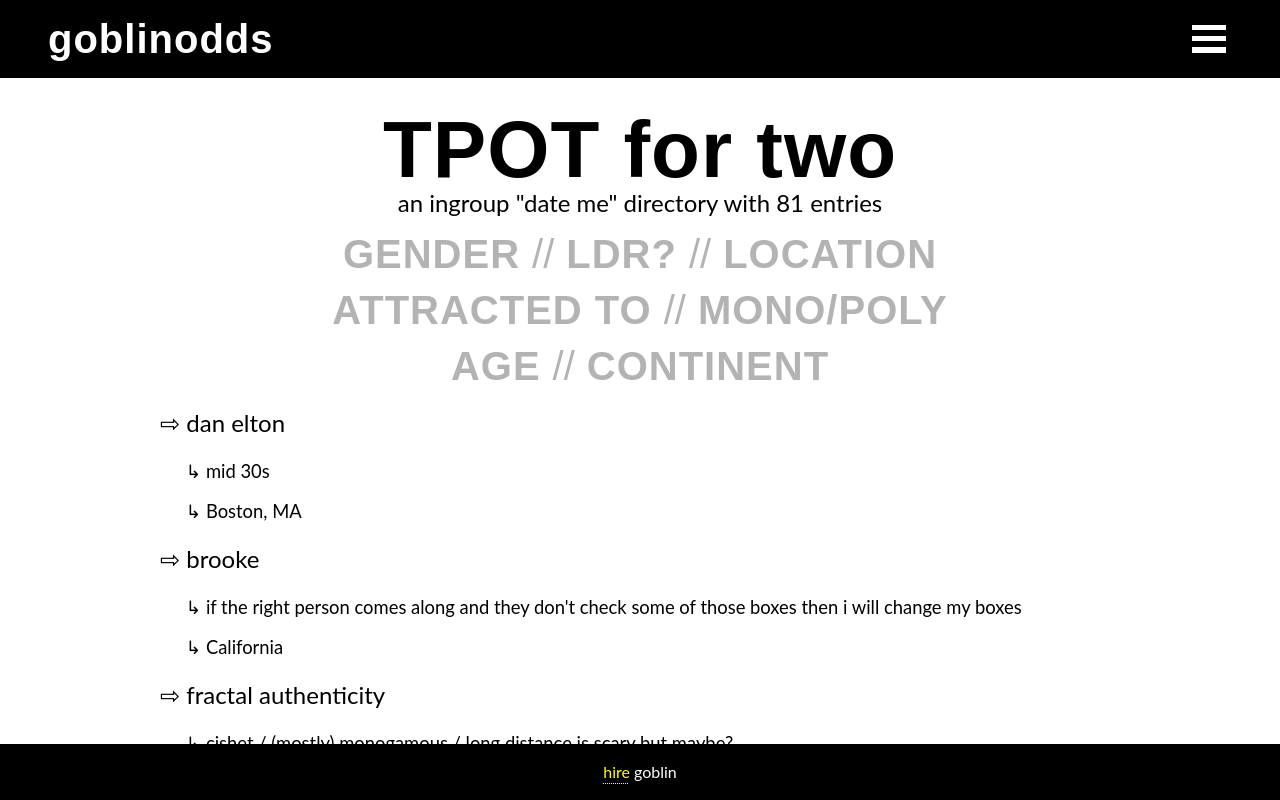
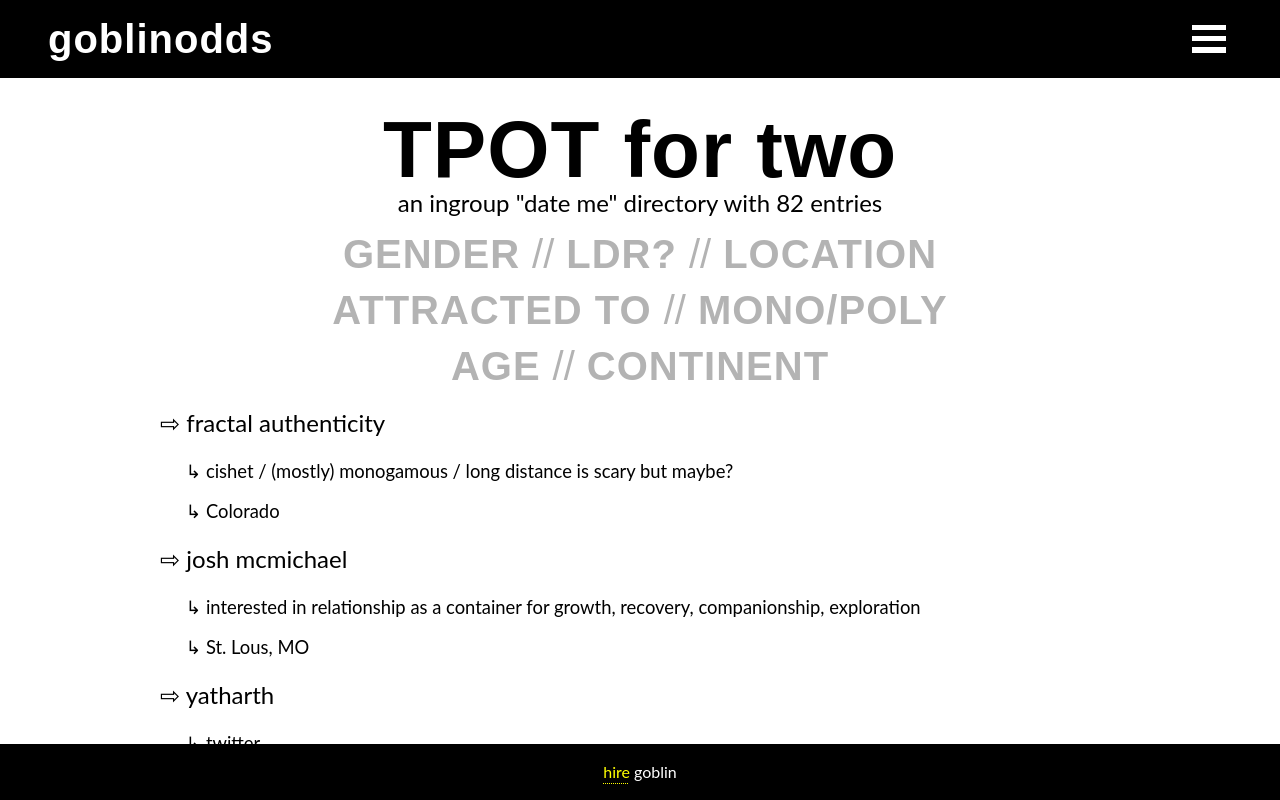
Before and after one commit to goblinodds/goblinodds.github.io, a React (Create React App) app: page /tpot42 in a window 1280 px wide. Shown: the top 800 px of the page. Built offline with nearby package versions, Linux system fonts and the light colour scheme.

Commit message:
added Max #60 in form to TPOT42

```diff
--- a/src/components/Tpot42/Profiles.js
+++ b/src/components/Tpot42/Profiles.js
@@ -1128,15 +1128,24 @@
         loctype: ['flexible'],
         location: 'Washington DC',
         continent: ['North America']
+    },
+    {
+        name: 'max',
+        link: 'https://drive.google.com/file/d/1asj142baA-CqW9-MDZmiclXCBkSuKB2X/view?usp=sharing',
+        twitter: 'https://twitter.com/absurdlymax',
+        gender: ['M'],
+        attracted: ['F'],
+        type: ['mono'],
+        ageDisplay: `${ageDisplay(2001)}`,
+        ageBracket: `${ageBracket(2001)}`,
+        ldr: ['Y']
     }
 
-    // kirtan is #62 (but wanted to be removed)
-    // if you port the results over directly from form, remove: ava/postci_vi AND kirtan
+    // max is 61
 
-    // SUGGESTION
-    // poll twitter to see which is more intuitive??
-    // brian: "I thought the sentence-based interface was less confusing than the new one that just has gender lists in two places."
-    // @zcatern: "show me a random person and open their DMs" or something button, to motivate interactions
+    // SUGGESTIONS
+        // brian: "I thought the sentence-based interface was less confusing than the new one that just has gender lists in two places."
+        // @zcatern: "show me a random person and open their DMs" or something button, to motivate interactions
 ]
 
 export default Profiles;
```
